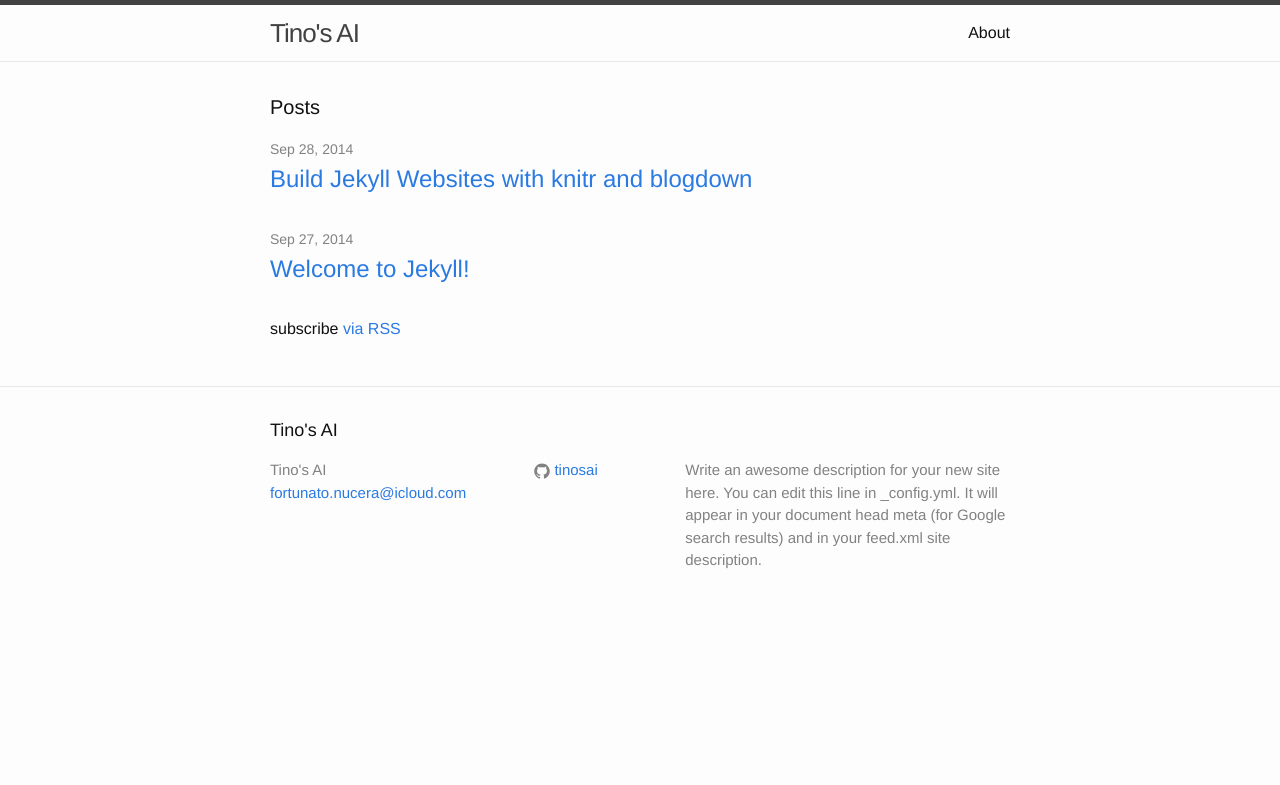
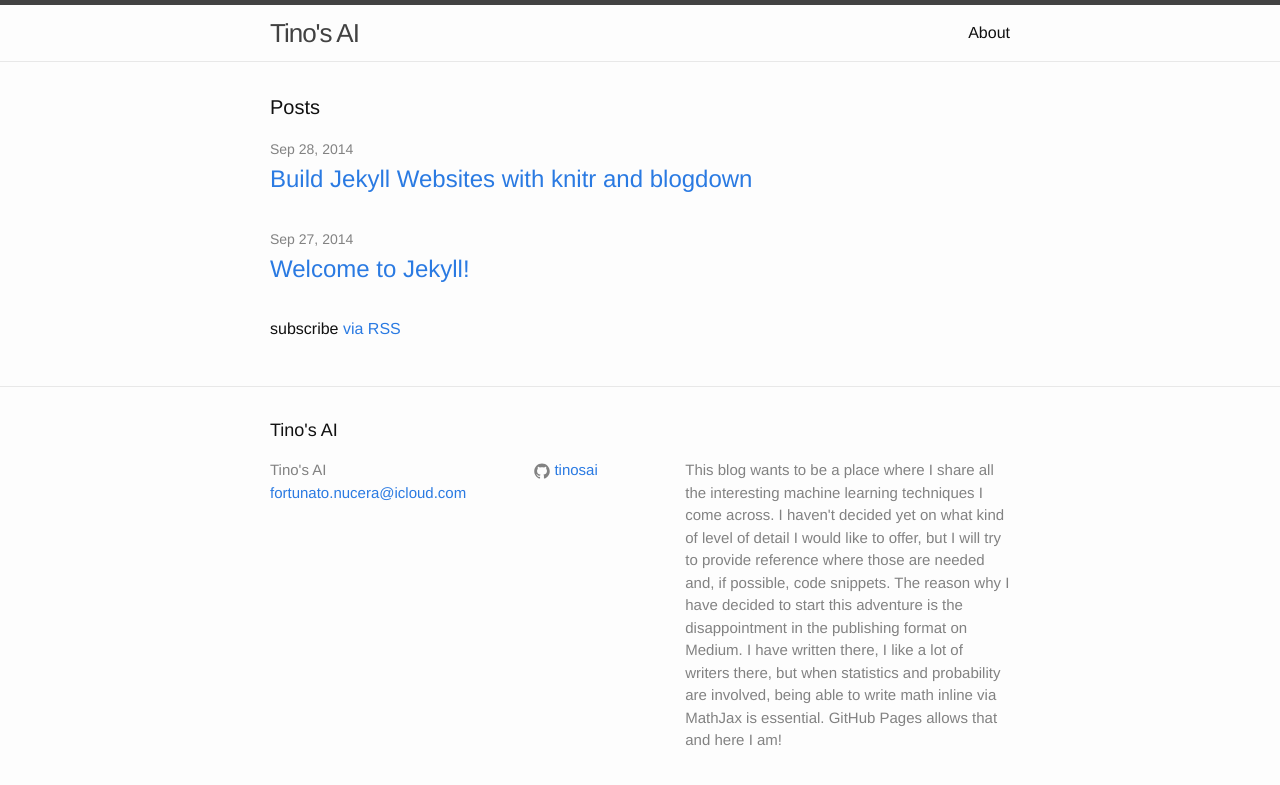
Before and after one commit to tinosai/tinosai.github.io, a Jekyll site: the page built from index.html, in a window 1280 px wide. Shown: the top 785 px of the page. Built offline with Jekyll 4.4.1, drawn with Linux system fonts in a browser that asks for light colours.

Commit message:
new commit

```diff
--- a/_config.yml
+++ b/_config.yml
@@ -2,9 +2,12 @@
 title: Tino's AI
 email: fortunato.nucera@icloud.com
 description: > # this means to ignore newlines in the text below
-  Write an awesome description for your new site here. You can edit this
-  line in _config.yml. It will appear in your document head meta (for
-  Google search results) and in your feed.xml site description.
+        This blog wants to be a place where I share all the interesting machine learning techniques I come across.
+        I haven't decided yet on what kind of level of detail I would like to offer, but I will try to provide reference where those
+        are needed and, if possible, code snippets.
+        The reason why I have decided to start this adventure is the disappointment in the publishing format on Medium. I have written there,
+        I like a lot of writers there, but when statistics and probability are involved, being able to write math inline via MathJax is essential.
+        GitHub Pages allows that and here I am!
 url: "http://tinosai.github.io" # the base hostname & protocol for your site
 github_username:  tinosai
 linkedin_username: fortunato-nucera-5b35ba111
```
